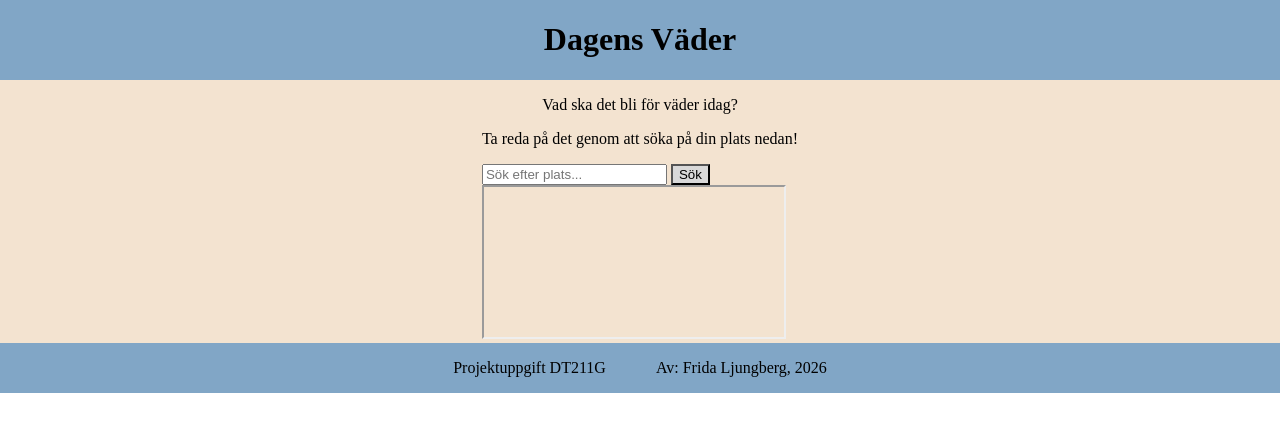
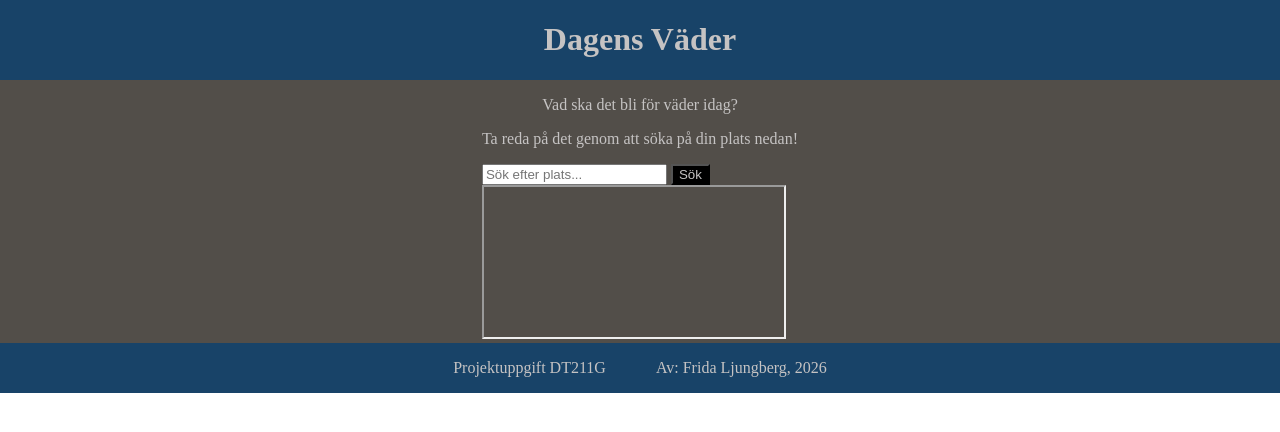
Before and after one commit to FridaLjg/projektarbete_DT211G, a website built with Vite: page index.html in a window 1280 px wide. Built offline with nearby package versions, Linux system fonts and the dark colour scheme.

Commit message:
Lagt till mediaquery för mörkt tema

```diff
--- a/src/css/_colors.scss
+++ b/src/css/_colors.scss
@@ -2,7 +2,14 @@
 $headerfooter-color: #81a6c6;
 $background-color: #f3e3d0;
 $button-color: #d9d9d9;
+$font-color: #000000;
 $white: #ffff;
+
+/*Variabler för mörkt tema*/
+$headerfooter-color-dark: #184368;
+$background-color-dark: #524e49;
+$button-color-dark: #000000;
+$font-color-dark: #c5c3c3;
 
 header {
     background-color: $headerfooter-color;
@@ -19,3 +26,31 @@ main {
 footer {
     background-color: $headerfooter-color;
 }
+
+/*Mediaquery för mörkt tema*/
+@media (prefers-color-scheme: dark) {
+
+    header {
+        background-color: $headerfooter-color-dark;
+        color: $font-color-dark;
+
+    }
+
+    main {
+        background-color: $background-color-dark;
+        color: $font-color-dark;
+
+        button {
+            background-color: $button-color-dark;
+            color: $font-color-dark;
+        }
+    }
+
+    footer {
+        background-color: $headerfooter-color-dark;
+        color: $font-color-dark;
+    }
+
+
+
+}
```
